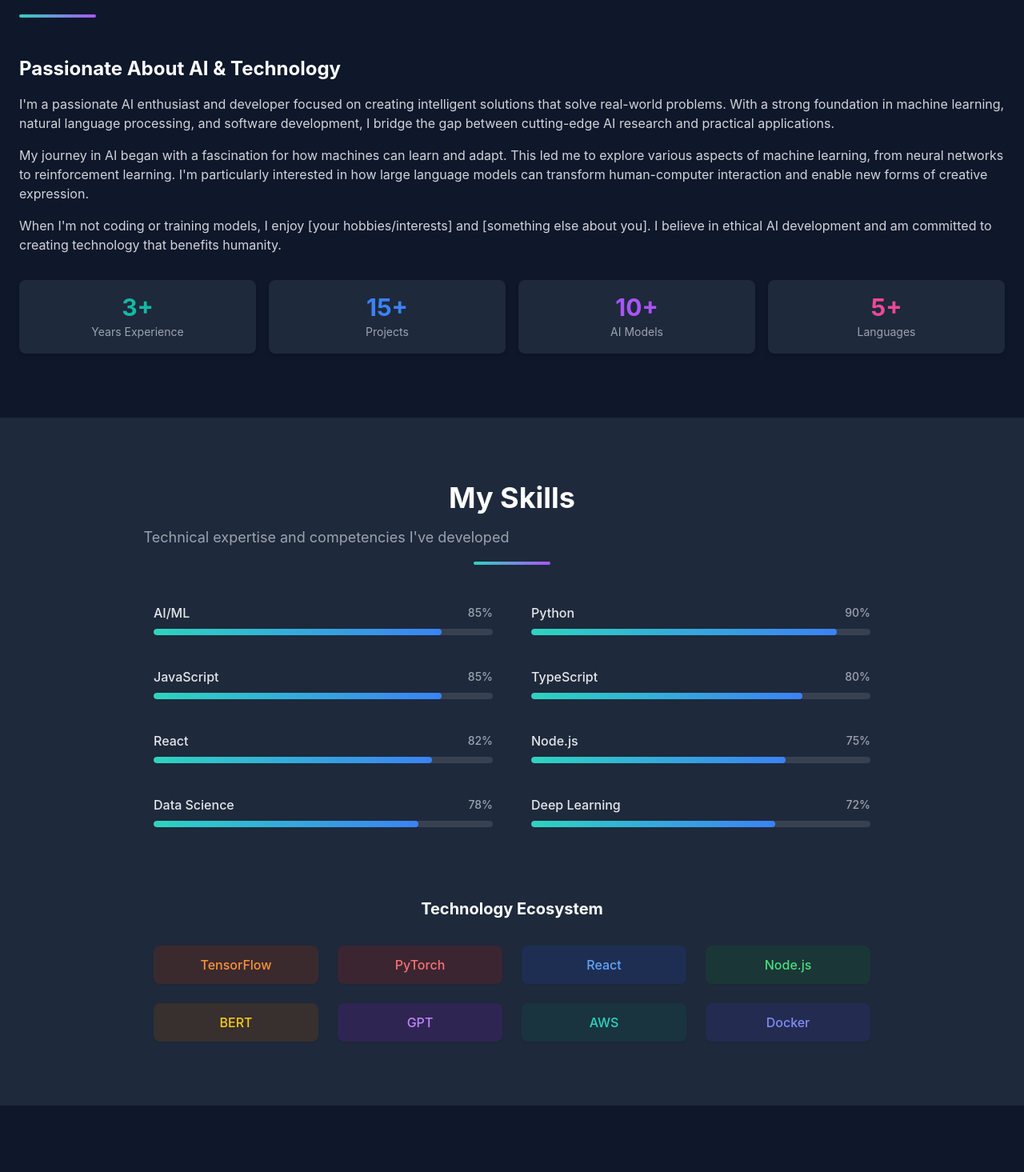
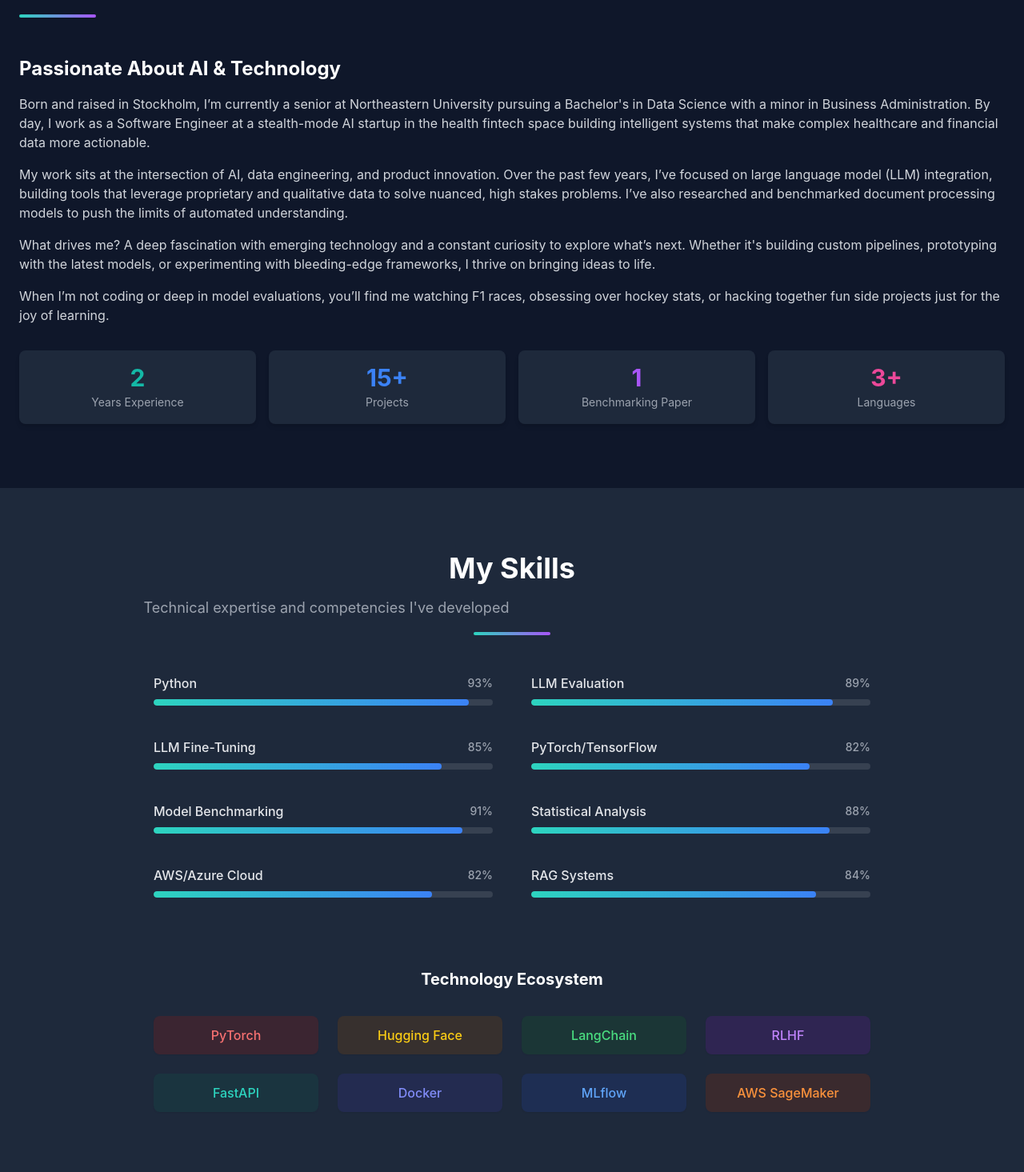
Before and after one commit to maxizosimov/maxizosimov.github.io, a React (Vite) app: page / in a window 1280 px wide. Shown: the part 962-2427 px from the top of the page at 80% size. Built offline with nearby package versions, Linux system fonts and the light colour scheme.

Commit message:
another round of changes

```diff
--- a/src/constants/index.ts
+++ b/src/constants/index.ts
@@ -11,14 +11,14 @@ export const NAV_ITEMS: NavItem[] = [
 
 // Skills
 export const SKILLS: Skill[] = [
-  { name: "AI/ML", level: 85 },
-  { name: "Python", level: 90 },
-  { name: "JavaScript", level: 85 },
-  { name: "TypeScript", level: 80 },
-  { name: "React", level: 82 },
-  { name: "Node.js", level: 75 },
-  { name: "Data Science", level: 78 },
-  { name: "Deep Learning", level: 72 },
+  { name: "Python", level: 93 },
+  { name: "LLM Evaluation", level: 89 },
+  { name: "LLM Fine-Tuning", level: 85 },
+  { name: "PyTorch/TensorFlow", level: 82 },
+  { name: "Model Benchmarking", level: 91 },
+  { name: "Statistical Analysis", level: 88 },
+  { name: "AWS/Azure Cloud", level: 82 },
+  { name: "RAG Systems", level: 84 },
 ];
 
 // Projects
@@ -52,17 +52,16 @@ export const SOCIAL_LINKS: SocialLink[] = [
 
 // About content
 export const ABOUT_ME = `
-I'm a passionate AI enthusiast and developer focused on creating intelligent solutions
-that solve real-world problems. With a strong foundation in machine learning,
-natural language processing, and software development, I bridge the gap between
-cutting-edge AI research and practical applications.
+Born and raised in Stockholm, I’m currently a senior at Northeastern University pursuing a Bachelor's in Data Science with a minor in Business Administration.
+By day, I work as a Software Engineer at a stealth-mode AI startup in the health fintech space building intelligent systems that make complex healthcare and financial data more actionable.
 
-My journey in AI began with a fascination for how machines can learn and adapt.
-This led me to explore various aspects of machine learning, from neural networks
-to reinforcement learning. I'm particularly interested in how large language models
-can transform human-computer interaction and enable new forms of creative expression.
+My work sits at the intersection of AI, data engineering, and product innovation.
+Over the past few years, I’ve focused on large language model (LLM) integration, building tools that leverage proprietary and qualitative data to solve nuanced, high stakes problems.
+ I’ve also researched and benchmarked document processing models to push the limits of automated understanding.
 
-When I'm not coding or training models, I enjoy [your hobbies/interests] and
-[something else about you]. I believe in ethical AI development and am committed
-to creating technology that benefits humanity.
+What drives me? A deep fascination with emerging technology and a constant curiosity to explore what’s next.
+Whether it's building custom pipelines, prototyping with the latest models, or experimenting with bleeding-edge frameworks, I thrive on bringing ideas to life.
+
+When I’m not coding or deep in model evaluations, you’ll find me watching F1 races, obsessing over hockey stats,
+or hacking together fun side projects just for the joy of learning.
 `;
--- a/src/sections/About.tsx
+++ b/src/sections/About.tsx
@@ -25,7 +25,7 @@ const About: React.FC = () => {
 
             <div className="grid grid-cols-2 md:grid-cols-4 gap-4 mt-8">
               <div className="bg-white dark:bg-slate-800 p-4 rounded-lg shadow-md text-center">
-                <span className="block text-3xl font-bold text-teal-500">3+</span>
+                <span className="block text-3xl font-bold text-teal-500">2</span>
                 <span className="text-gray-600 dark:text-gray-400 text-sm">Years Experience</span>
               </div>
 
@@ -35,12 +35,12 @@ const About: React.FC = () => {
               </div>
 
               <div className="bg-white dark:bg-slate-800 p-4 rounded-lg shadow-md text-center">
-                <span className="block text-3xl font-bold text-purple-500">10+</span>
-                <span className="text-gray-600 dark:text-gray-400 text-sm">AI Models</span>
+                <span className="block text-3xl font-bold text-purple-500">1</span>
+                <span className="text-gray-600 dark:text-gray-400 text-sm">Benchmarking Paper</span>
               </div>
 
               <div className="bg-white dark:bg-slate-800 p-4 rounded-lg shadow-md text-center">
-                <span className="block text-3xl font-bold text-pink-500">5+</span>
+                <span className="block text-3xl font-bold text-pink-500">3+</span>
                 <span className="text-gray-600 dark:text-gray-400 text-sm">Languages</span>
               </div>
             </div>
--- a/src/sections/Skills.tsx
+++ b/src/sections/Skills.tsx
@@ -32,14 +32,14 @@ const Skills: React.FC = () => {
 
             <div className="grid grid-cols-2 sm:grid-cols-3 md:grid-cols-4 gap-6">
               {[
-                { name: 'TensorFlow', bg: 'bg-orange-100 dark:bg-orange-900/30', text: 'text-orange-600 dark:text-orange-400' },
                 { name: 'PyTorch', bg: 'bg-red-100 dark:bg-red-900/30', text: 'text-red-600 dark:text-red-400' },
-                { name: 'React', bg: 'bg-blue-100 dark:bg-blue-900/30', text: 'text-blue-600 dark:text-blue-400' },
-                { name: 'Node.js', bg: 'bg-green-100 dark:bg-green-900/30', text: 'text-green-600 dark:text-green-400' },
-                { name: 'BERT', bg: 'bg-yellow-100 dark:bg-yellow-900/30', text: 'text-yellow-600 dark:text-yellow-400' },
-                { name: 'GPT', bg: 'bg-purple-100 dark:bg-purple-900/30', text: 'text-purple-600 dark:text-purple-400' },
-                { name: 'AWS', bg: 'bg-teal-100 dark:bg-teal-900/30', text: 'text-teal-600 dark:text-teal-400' },
+                { name: 'Hugging Face', bg: 'bg-yellow-100 dark:bg-yellow-900/30', text: 'text-yellow-600 dark:text-yellow-400' },
+                { name: 'LangChain', bg: 'bg-green-100 dark:bg-green-900/30', text: 'text-green-600 dark:text-green-400' },
+                { name: 'RLHF', bg: 'bg-purple-100 dark:bg-purple-900/30', text: 'text-purple-600 dark:text-purple-400' },
+                { name: 'FastAPI', bg: 'bg-teal-100 dark:bg-teal-900/30', text: 'text-teal-600 dark:text-teal-400' },
                 { name: 'Docker', bg: 'bg-indigo-100 dark:bg-indigo-900/30', text: 'text-indigo-600 dark:text-indigo-400' },
+                { name: 'MLflow', bg: 'bg-blue-100 dark:bg-blue-900/30', text: 'text-blue-600 dark:text-blue-400' },
+                { name: 'AWS SageMaker', bg: 'bg-orange-100 dark:bg-orange-900/30', text: 'text-orange-600 dark:text-orange-400' },
               ].map((tech, index) => (
                 <div
                   key={index}
```
